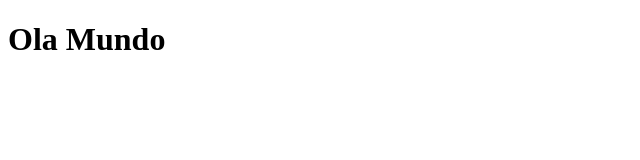
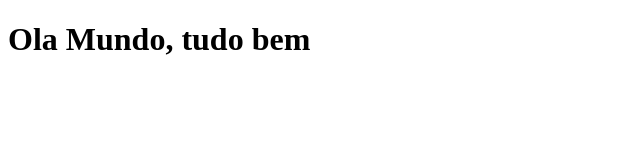
Before and after one commit to bcmadeira/GitHubPagesAction, a plain HTML site: page index.html in a window 1280 px wide. Shown: the whole page, without its empty margins (0-640 px from the left). Drawn offline with Linux system fonts and the light colour scheme.

Commit message:
Testando

```diff
--- a/index.html
+++ b/index.html
@@ -6,6 +6,6 @@
     <title>Minha página de teste</title>
   </head>
   <body>
-    <h1> Ola Mundo </h1>
+    <h1> Ola Mundo, tudo bem </h1>
   </body>
 </html>
```
